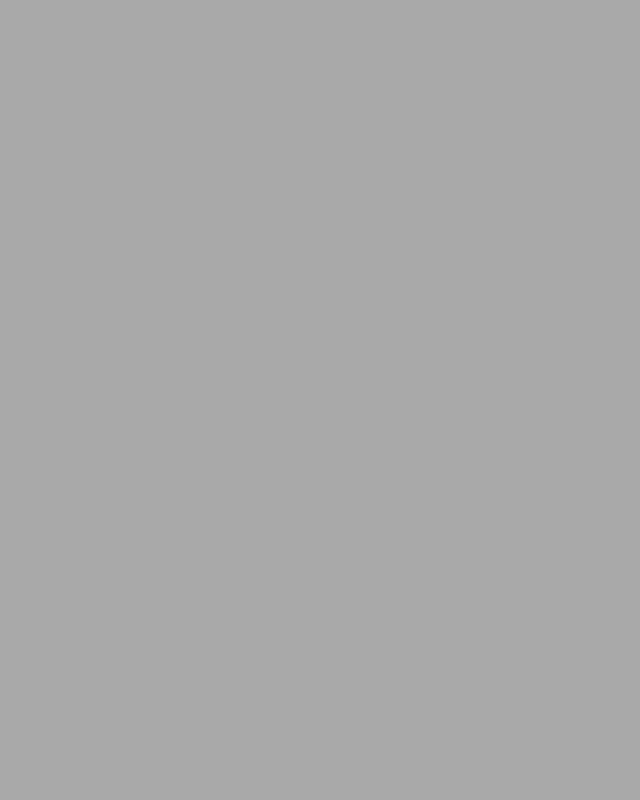
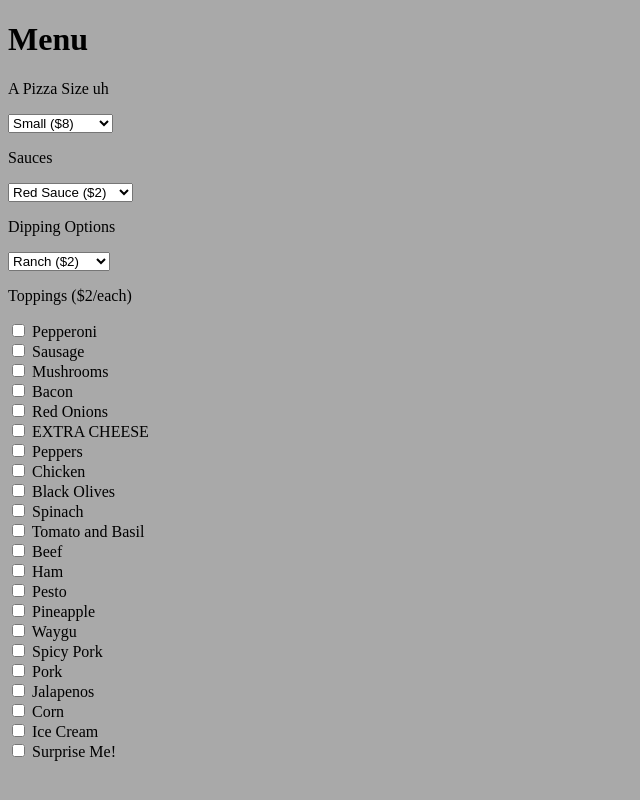
Before and after one commit to Tiberiusloc/pizzaparlor, a plain HTML site: page index.html in a window 1280 px wide. Shown: the whole page, without its empty margins (0-640 px from the left). Drawn offline with Linux system fonts and the light colour scheme.

Commit message:
WIP adding html inputs

```diff
--- a/index.html
+++ b/index.html
@@ -3,9 +3,57 @@
 <head>
   <link href="css/styles.css" rel="stylesheet" type="text/css">
   <script src="js/scripts.js"></script>
-  <title>Document</title>
+  <title>T's Pizza N Wings</title>
 </head>
 <body>
+  <div id="menu">
+    <h1>Menu</h1>
+    <p>A Pizza Size uh</p>
+    <select id="pizza-size">
+      <option>Small ($8)</option>
+      <option>Medium ($10)</option>
+      <option>Large ($12)</option>
+    </select>
+
+    <p>Sauces</p>
+    <select id="sauce-option">
+      <option>Red Sauce ($2)</option>
+      <option>White Sauce ($3)</option>
+      <option>Plain ($0)</option>
+    </select>
+
+    <p>Dipping Options</p>
+    <select id="dipping-option">
+      <option>Ranch ($2)</option>
+      <option>Marinara ($1)</option>
+      <option>None ($0)</option>
+    </select>
+
+    <p>Toppings ($2/each)</p>
+    <input type="checkbox" name="topping" value="pepperoni"> Pepperoni <br>
+    <input type="checkbox" name="topping" value="sausage"> Sausage <br>
+    <input type="checkbox" name="topping" value="mushrooms"> Mushrooms <br>
+    <input type="checkbox" name="topping" value="bacon"> Bacon <br>
+    <input type="checkbox" name="topping" value="red-onions"> Red Onions <br>
+    <input type="checkbox" name="topping" value="extra-cheese"> EXTRA CHEESE <br>
+    <input type="checkbox" name="topping" value="peppers"> Peppers <br>
+    <input type="checkbox" name="topping" value="chicken"> Chicken <br>
+    <input type="checkbox" name="topping" value="black-olives"> Black Olives <br>
+    <input type="checkbox" name="topping" value="spinach"> Spinach <br>
+    <input type="checkbox" name="topping" value="tomato-basil"> Tomato and Basil <br>
+    <input type="checkbox" name="topping" value="beef"> Beef <br>
+    <input type="checkbox" name="topping" value="ham"> Ham <br>
+    <input type="checkbox" name="topping" value="pesto"> Pesto <br>
+    <input type="checkbox" name="topping" value="pineapple"> Pineapple <br>
+    <input type="checkbox" name="topping" value="waygu"> Waygu <br>
+    <input type="checkbox" name="topping" value="spicypork"> Spicy Pork <br>
+    <input type="checkbox" name="topping" value="pork"> Pork <br>
+    <input type="checkbox" name="topping" value="jalapenos"> Jalapenos <br>
+    <input type="checkbox" name="topping" value="corn"> Corn <br>
+    <input type="checkbox" name="topping" value="icecream"> Ice Cream <br>
+    <input type="checkbox" name="topping" value="surprise"> Surprise Me! <br>
+
+  </div>
 
 </body>
 </html>
```
